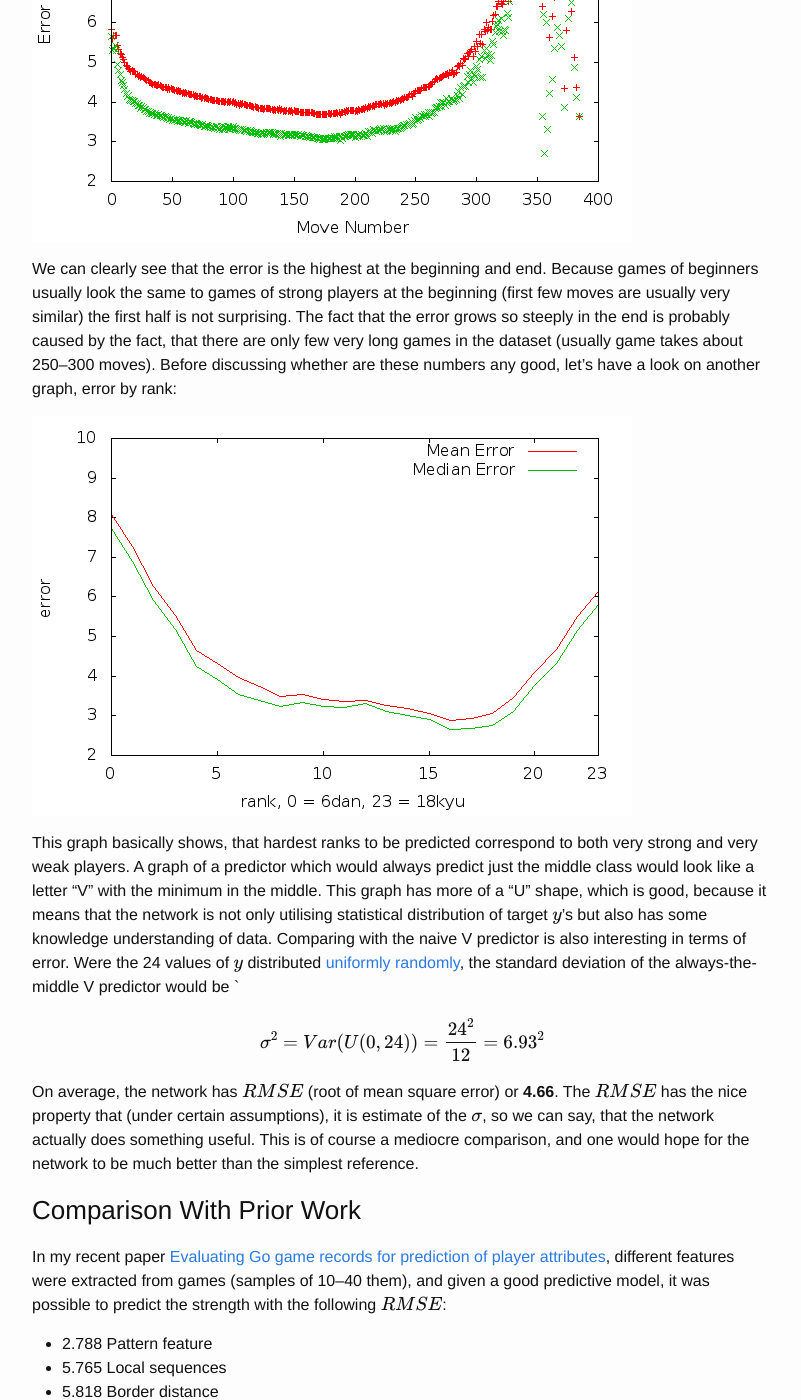
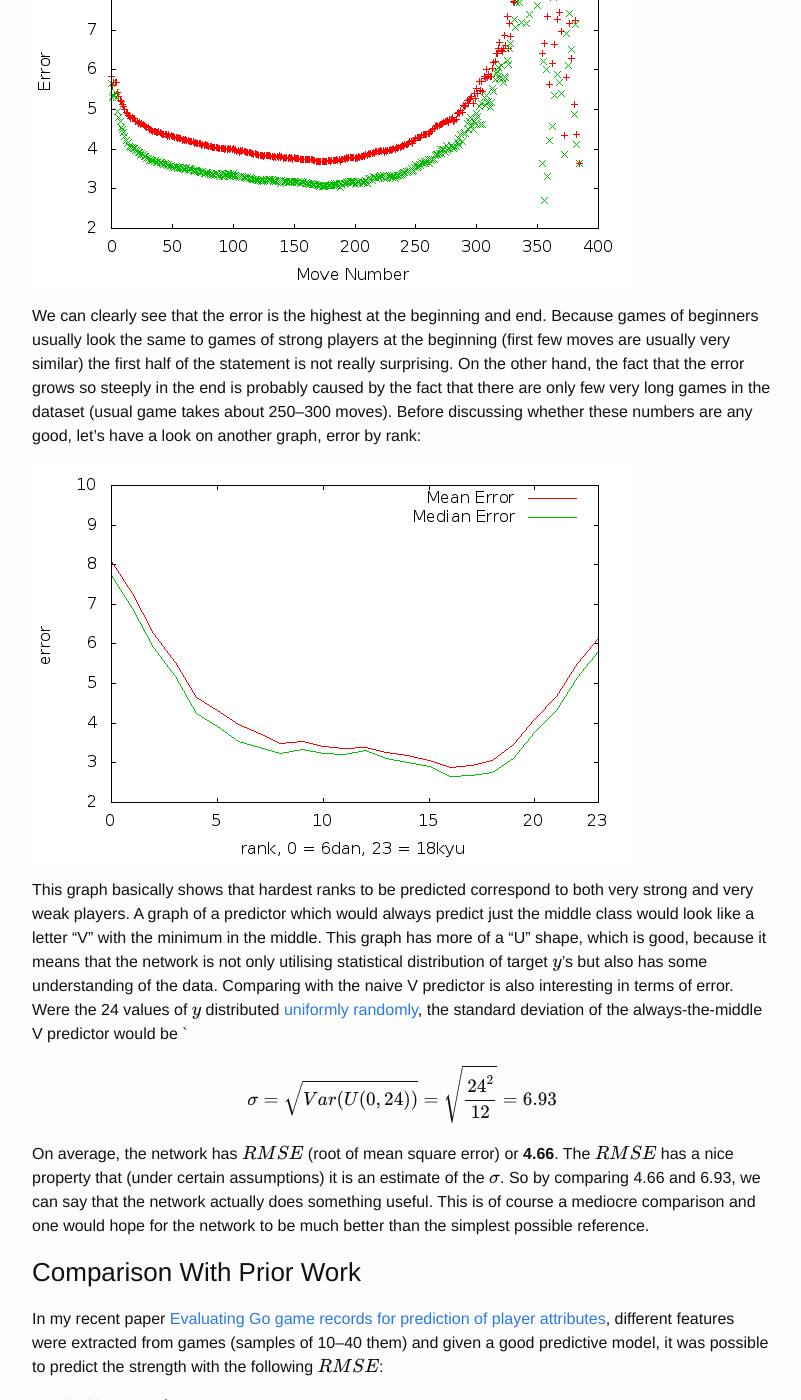
Before and after one commit to jmoudrik/jmoudrik.github.io, a Jekyll site: the page built from _posts/2016-01-15-convolutional_neural_net_for_Go_strength_prediction.markdown, in a window 1280 px wide and 1400 px high, scrolled down 2494 px. Shown: the whole window, without its empty margins (238-1039 px from the left). Built offline with Jekyll 4.4.1, drawn with Linux system fonts in a browser that asks for light colours; formulas are drawn with MathJax 3; some of the changed text lies outside the part shown.

Commit message:
2016-01-15-convolutional: fix

```diff
--- a/_posts/2016-01-15-convolutional_neural_net_for_Go_strength_prediction.markdown
+++ b/_posts/2016-01-15-convolutional_neural_net_for_Go_strength_prediction.markdown
@@ -15,9 +15,9 @@
 Introduction
 ----
 
-Now, about the actual subject. As probably everyone around nowadays,
+Now about the actual subject. As probably everyone around nowadays,
 I've been toying with deep learning recently. The domain of my interest
-is [computer Go](https://en.wikipedia.org/wiki/Computer_Go),
+is [computer Go](https://en.wikipedia.org/wiki/Computer_Go)
 and since the Go board is essentially a 19x19
 bitmap with spatial properties, convolutional neural nets are clear choice.
 Most researchers in computer Go are trying to make strong computer programs
@@ -41,24 +41,25 @@
 ----
 
 In the past, I've been working on predicting Go player's strength and playing
-style, see [Gostyle Project][gostyle], so I wanted to try how
+style ([Gostyle Project][gostyle]), so I wanted to try how
 good are CNN's there. The idea is to give the network a position and teach it
 what are the players' strengths instead of predicting the good move.
 In Go the strength is measured in
 [kyu/dan ranks](https://en.wikipedia.org/wiki/Go_ranks_and_ratings);
-for us, imagine we have a scale of, say, 24 ranks. The ranks have ordering
+for us, imagine we have a scale of &mdash; say &mdash; 24 ranks. The ranks have ordering
 (rank 1 is stronger player than rank 2), so regression seems like a good choice
-to begin with.
+to begin the experiments with.
 
 ### Dataset ###
 
-I used some 71119 games from the [KGS Archives](https://www.gokgs.com/archives.jsp).
-Each game has on average cca 190 moves, so in the end, we have almost 14 million
+I used some 71,119 games from the [KGS Archives](https://www.gokgs.com/archives.jsp).
+Each game has on average circa 190 moves, so in the end we have almost 14 million
 pairs $$(X, y)$$ for training. First we need to make the dataset. The $$y$$'s are clear,
 we only need to rescale black and white's strength. For $$X$$'s we need to define
-planes, here I used the following 13 planes:
+and extract data planes from the games, here I used the following 13 planes:
 
 {% highlight python %}
+
     plane[0] = num_our_liberties == 1
     plane[1] = num_our_liberties == 2
     plane[2] = num_our_liberties == 3
@@ -104,16 +105,16 @@
  1. dense layer with 64 neurons, ReLU activation, 0.5 dropout
  1. 2 output neurons, linear activation
 
-For implementation, I used the [keras.io](http://keras.io/) library.
-The model [can be found here](/static/20160114/keras_model.py).
+I used the [keras.io](http://keras.io/) library for implementation of the model,
+which [can be found here](/static/20160114/keras_model.py).
 The network was trained for just 2 epochs with [Adam](http://arxiv.org/abs/1412.6980v8)
-optimizer, because is converged pretty quickly. I have a bigger network
+optimizer, because it converged pretty quickly. I have a bigger network
 in training (using RMSProp), but it will take some time, so let's have
 a look on results in the meantime ;-)
 
 ### Results ###
 
-So basically, we now have a network which predicts strength of both players
+Basically, we now have a network which predicts strength of both players
 from a single position (plus history of 4 last moves). This would be really
 cool if it worked, as we've previously recommended at least a sample of 10 games
 in our [GoStyle webapp][webapp] to predict strength somewhat reliably.
@@ -121,43 +122,44 @@
 So, how good this really simple first-shot network &mdash; trained for quite a short time,
 without any fine-tuning &mdash; performs? And what would a good result be?
 Lets have a look on dependency of error (difference between wanted and predicted
-value) on move number.
+strength) on move number.
 
 <img src="/static/20160114/err_by_move.png" />
 
 We can clearly see that the error is the highest at the beginning and end.
 Because games of beginners usually look the same to games of strong players at the
-beginning (first few moves are usually very similar) the first half is not surprising.
-The fact that the error grows so steeply in the end is probably caused by the fact, that
-there are only few very long games in the dataset (usually game takes about 250&ndash;300 moves).
-Before discussing whether are these numbers any good, let's have a look on another graph,
+beginning (first few moves are usually very similar) the first half of the statement is not really
+surprising.
+On the other hand, the fact that the error grows so steeply in the end is probably caused by the fact
+that
+there are only few very long games in the dataset (usual game takes about 250&ndash;300 moves).
+Before discussing whether these numbers are any good, let's have a look on another graph,
 error by rank:
 
 <img src="/static/20160114/err_by_rank.png" />
 
-This graph basically shows, that hardest ranks to be predicted correspond to both very strong and
+This graph basically shows that hardest ranks to be predicted correspond to both very strong and
 very weak players. A graph of a predictor which would always predict just the middle class would
 look like a letter "V" with the minimum in the middle. This graph has more of a "U" shape,
 which is good, because it means that the network is not only utilising statistical
-distribution of target $$y$$'s but also has some knowledge understanding of data.
+distribution of target $$y$$'s but also has some understanding of the data.
 Comparing with the naive V predictor
 is also interesting in terms of error. Were the 24 values of $$y$$ distributed
 [uniformly randomly][uniform],
 the standard deviation of the always-the-middle V predictor would be `
 
-$$\sigma^2 = Var(U(0,24)) = \frac{24^2}{12} = 6.93^2$$
+$$\sigma = \sqrt{Var(U(0,24))} = \sqrt{\frac{24^2}{12}} = 6.93$$
 
 On average, the network has $$RMSE$$ (root of mean square error) or **4.66**. The $$RMSE$$ has
-the nice property that (under certain assumptions), it is estimate of the $$\sigma$$,
-so we can say, that the network actually does something useful. This is of course
-a mediocre comparison, and one would hope for the network to be much better than the
-simplest reference.
-
+a nice property that (under certain assumptions) it is an estimate of the $$\sigma$$.
+So by comparing 4.66 and 6.93, we can say that the network actually does something useful.
+This is of course a mediocre comparison and one would hope for the network to be much better
+than the simplest possible reference.
 
 ### Comparison With Prior Work ###
 
 In my recent paper [Evaluating Go game records for prediction of player attributes][eval2],
-different features were extracted from games (samples of 10&ndash;40 them), and given
+different features were extracted from games (samples of 10&ndash;40 them) and given
 a good predictive model, it was possible to predict the strength with the following $$RMSE$$:
 
 * 2.788 Pattern feature
```
Also changed, not shown: other parts of _posts/2016-01-15-convolutional_neural_net_for_Go_strength_prediction.markdown (+4 -4 lines).
